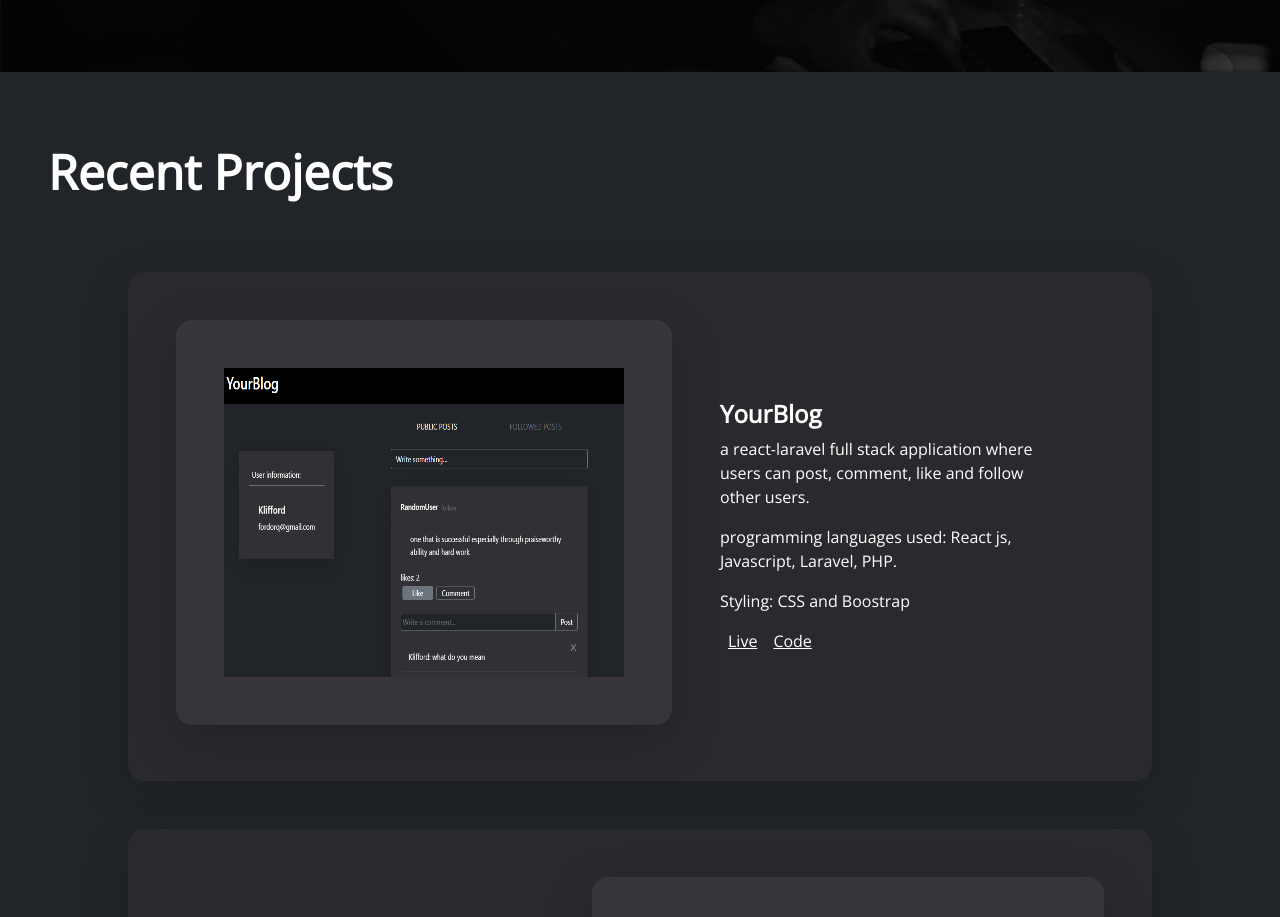
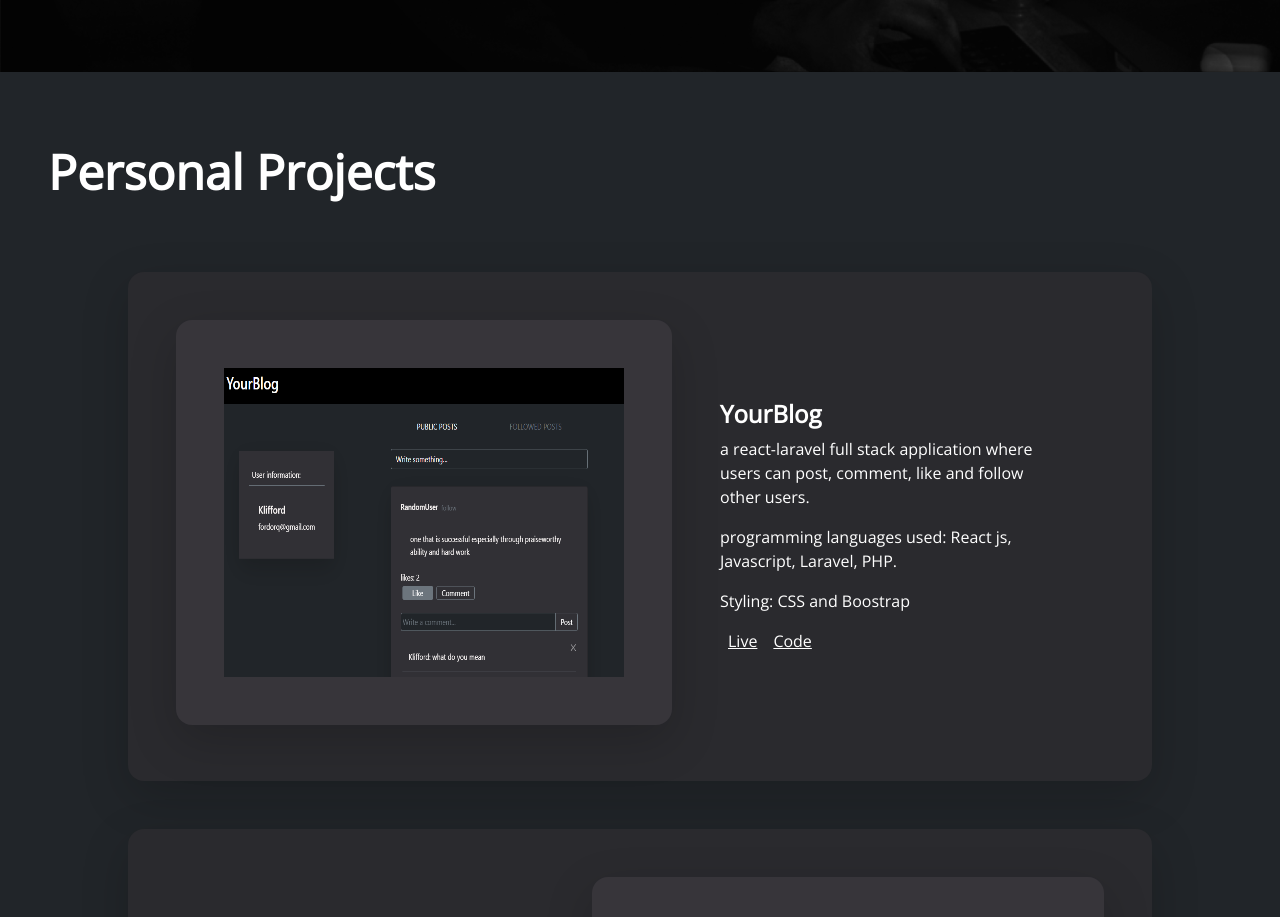
Before and after one commit to kliffordme/ford-developer, a React (Create React App) app: page / in a window 1280 px wide. Shown: the part 800-1717 px from the top of the page. Built offline with nearby package versions, Linux system fonts and the light colour scheme.

Commit message:
fix: project name

```diff
--- a/src/components/Projects.js
+++ b/src/components/Projects.js
@@ -5,7 +5,7 @@ export const Projects = () => {
   return (
     <div id='projects'  className='bg-dark text-white py-5'>
       <div className='py-3 mx-5' id="title">
-              Recent Projects
+              Personal Projects
       </div>
       <div>
         <div className='position-relative'>
```
